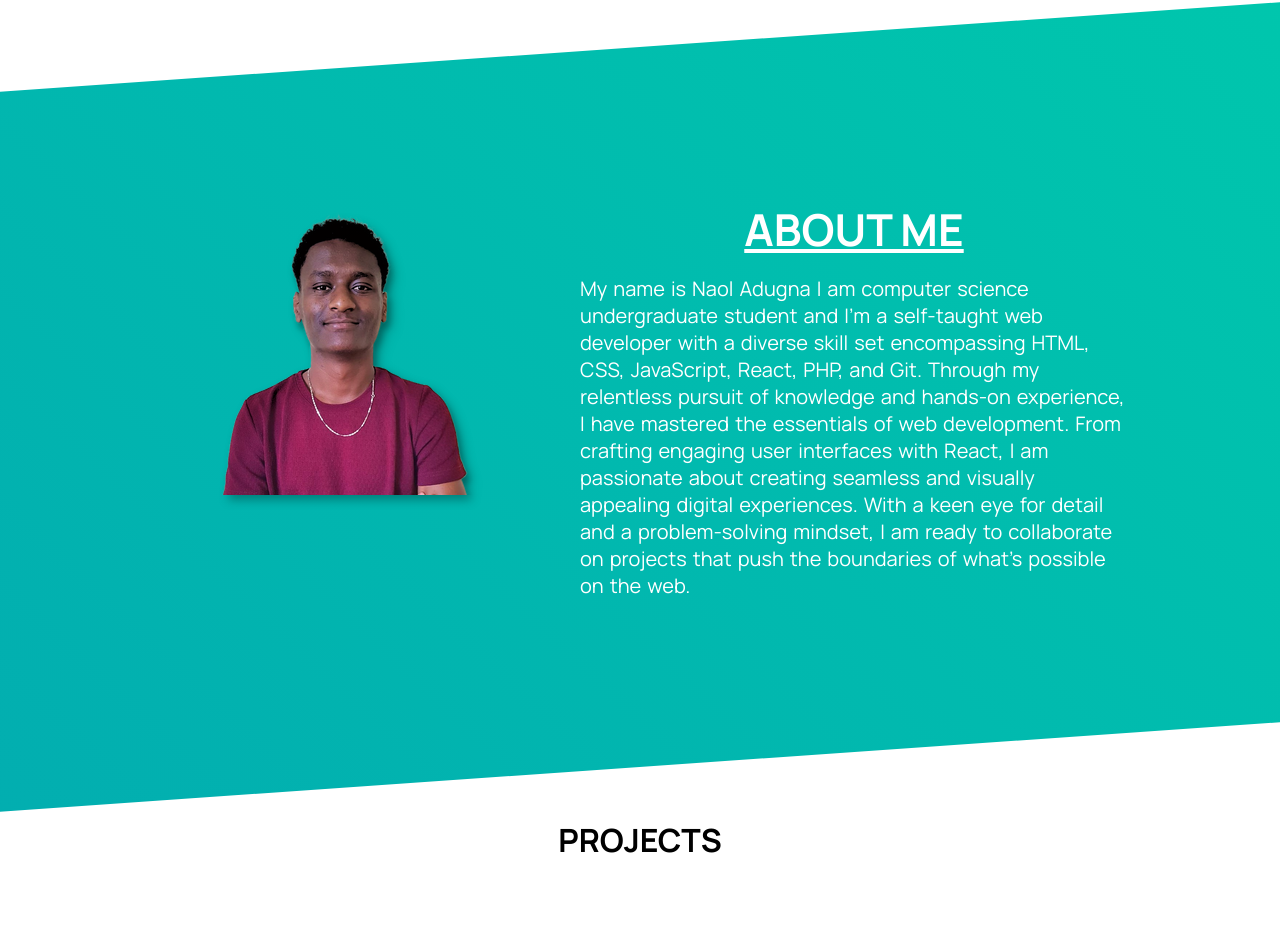
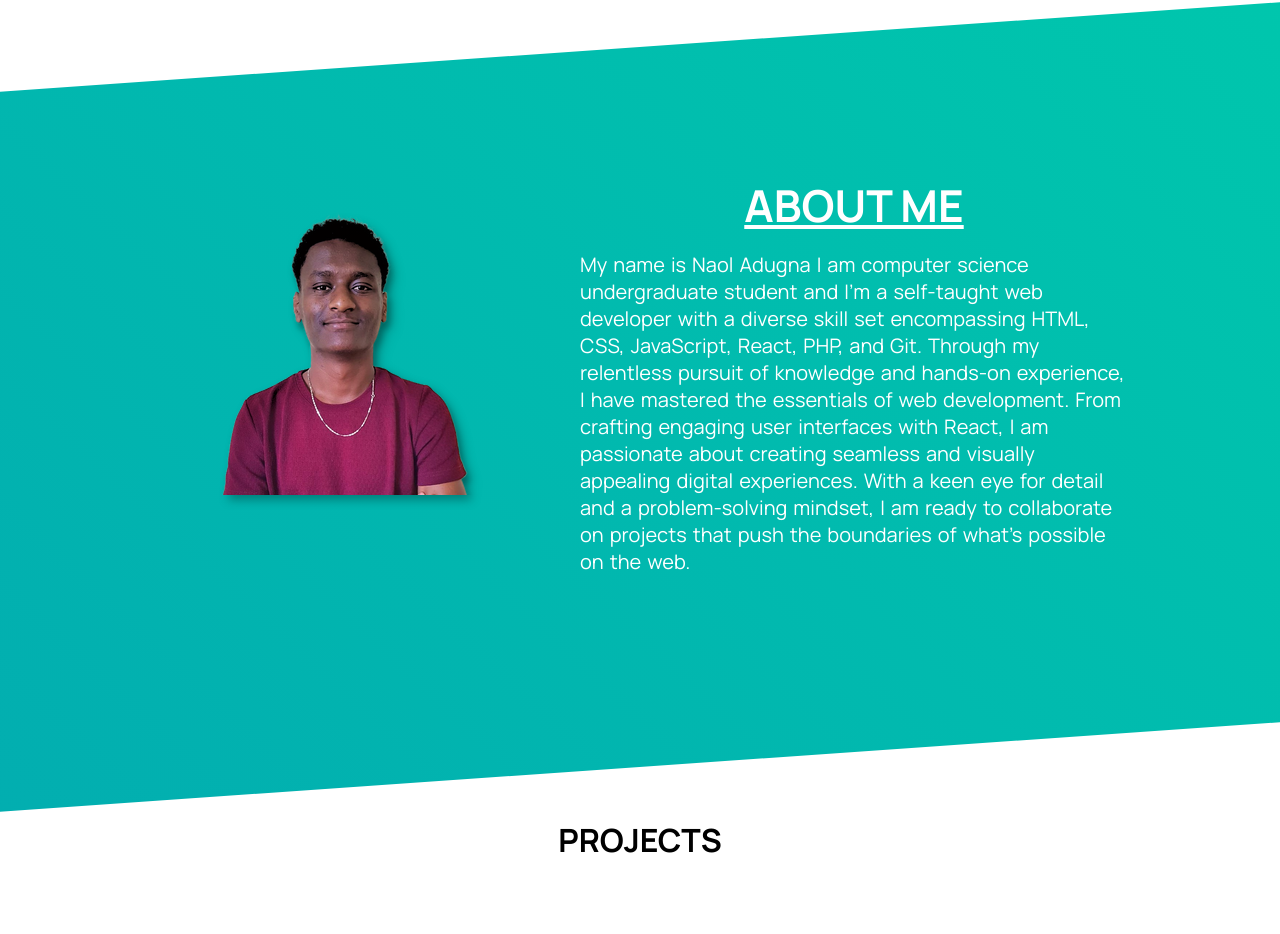
Before and after one commit to NaolAdugna/portfolio, a React (Create React App) app: page / in a window 1280 px wide. Shown: the part 961-1895 px from the top of the page. Built offline with nearby package versions, Linux system fonts and the light colour scheme.

Commit message:
Update Home.css

```diff
--- a/src/Home.css
+++ b/src/Home.css
@@ -98,7 +98,7 @@
     position:relative;
     align-items: flex-start;
     flex-direction: column;
-    margin-top: 24px;
+    /* margin-top: 24px; */
 }
 .aboutText h2{
     margin: auto;
```
